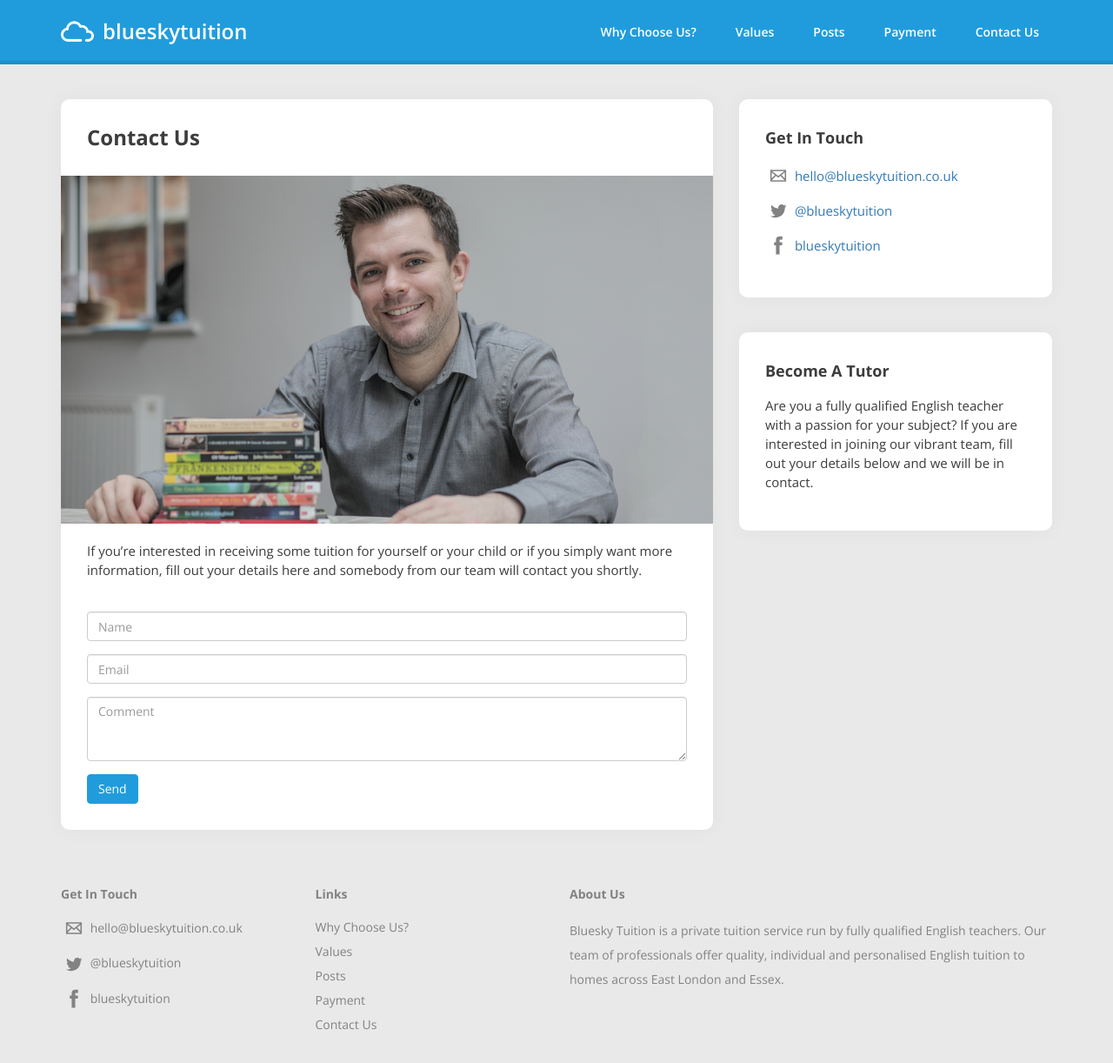
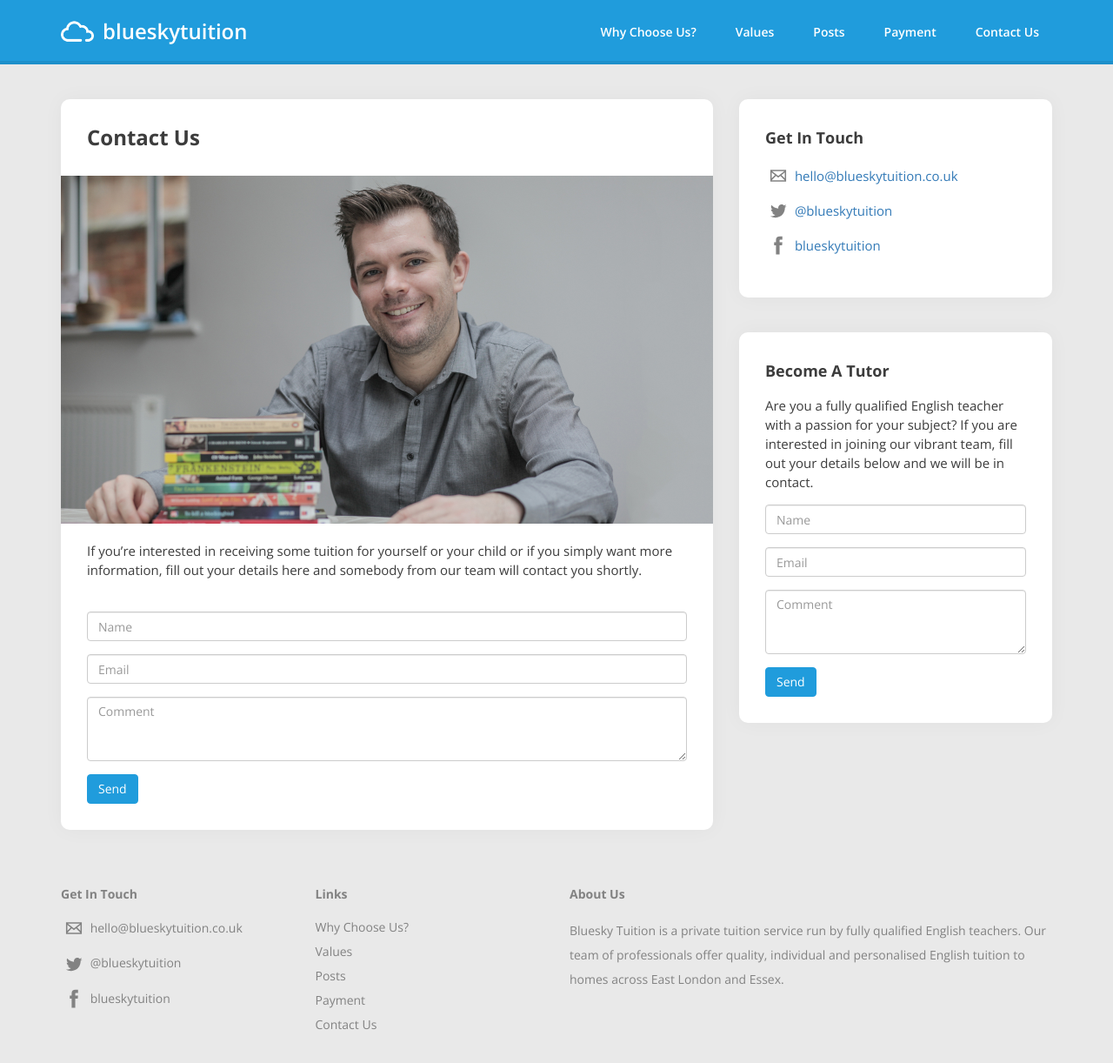
Before and after one commit to 01taylop/blue-sky-tuition, a Jekyll site: the page built from contact.md, in a window 1280 px wide. Shown: the whole page at 87% size. Built offline with Jekyll 4.4.1, drawn with Linux system fonts in a browser that asks for light colours.

Commit message:
Added a contact form to the Become a Tutor section.

```diff
--- a/_includes/content/become-a-tutor.html
+++ b/_includes/content/become-a-tutor.html
@@ -1,3 +1,14 @@
 <h2>Become A Tutor</h2>
-
 <p>Are you a fully qualified English teacher with a passion for your subject? If you are interested in joining our vibrant team, fill out your details below and we will be in contact.</p>
+<form action="" method="POST">
+  <div class="form-group">
+    <input type="text" class="form-control" id="name" placeholder="Name">
+  </div>
+  <div class="form-group">
+    <input type="email" class="form-control" id="email" placeholder="Email">
+  </div>
+  <div class="form-group">
+    <textarea class="form-control" rows="3" placeholder="Comment"></textarea>
+  </div>
+  <button type="submit" class="btn btn-primary">Send</button>
+</form>
```
